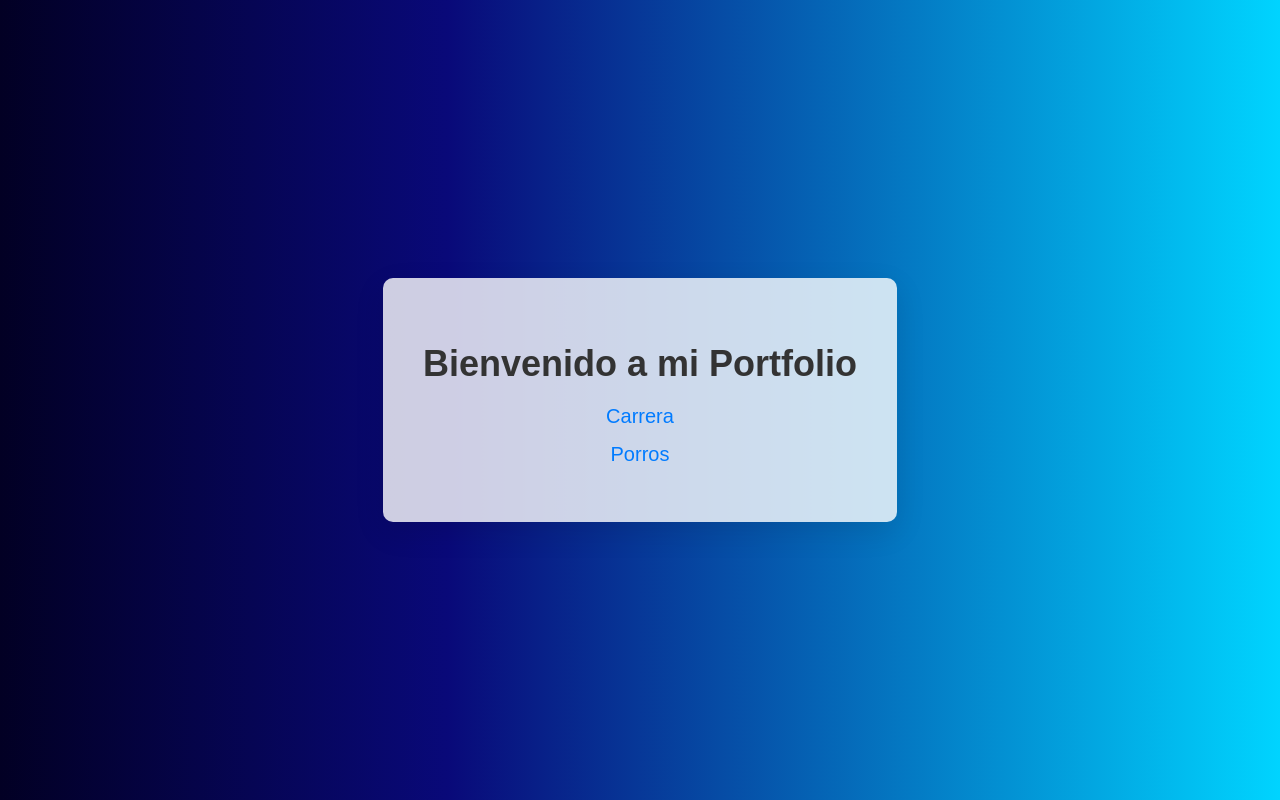
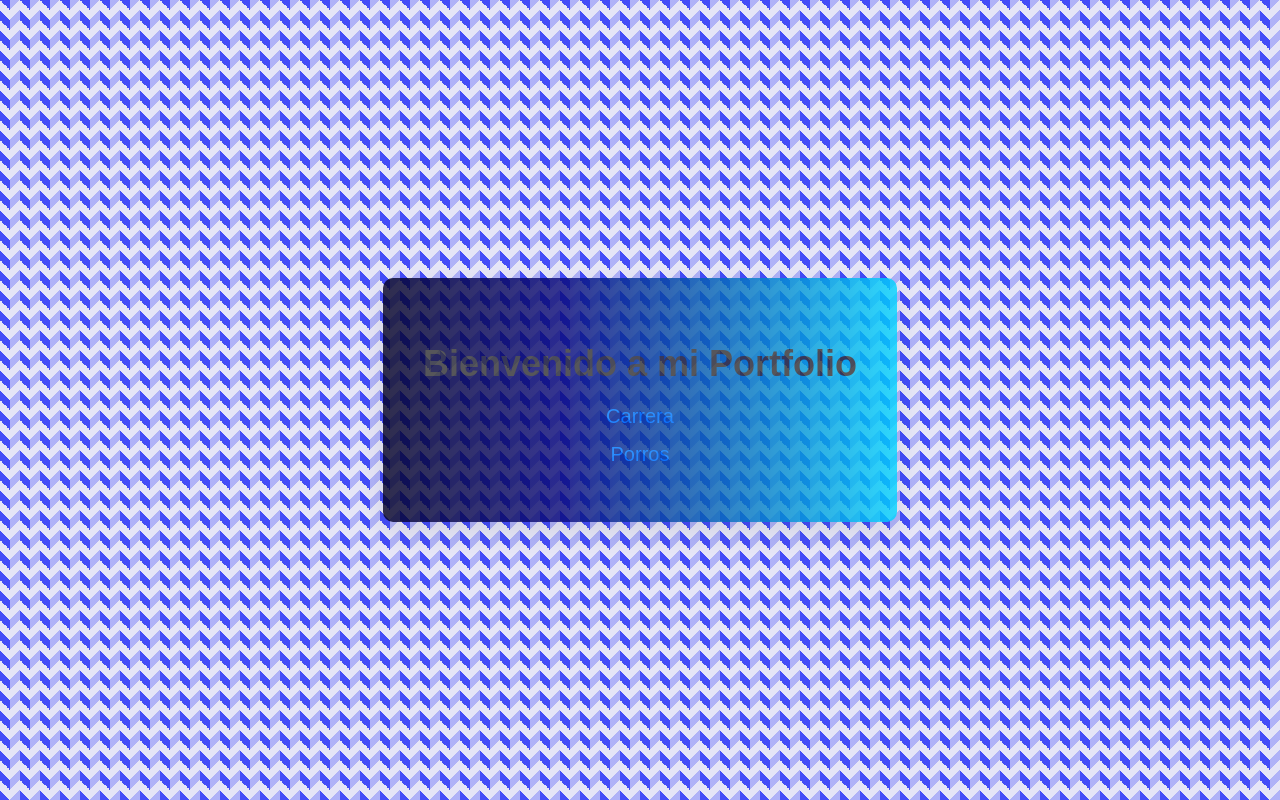
Before and after one commit to ChristianoGonaldo/ChristianoGonaldo.github.io, a plain HTML site: page index.html in a window 1280 px wide. Drawn offline with Linux system fonts and the light colour scheme.

Commit message:
Update backGround

```diff
--- a/index.html
+++ b/index.html
@@ -1,5 +1,6 @@
 <!DOCTYPE html>
 <html lang="es">
+
 <head>
     <meta charset="UTF-8">
     <meta name="viewport" content="width=device-width, initial-scale=1.0">
@@ -14,12 +15,14 @@
             justify-content: center;
             align-items: center;
             height: 100vh;
-          background: rgb(2,0,36);
-background: linear-gradient(90deg, rgba(2,0,36,1) 0%, rgba(9,9,121,1) 35%, rgba(0,212,255,1) 100%);}
+            background-color: #e5e5f7;
+            opacity: 0.8;
+            background: linear-gradient(135deg, #444cf755 25%, transparent 25%) -10px 0/ 20px 20px, linear-gradient(225deg, #444cf7 25%, transparent 25%) -10px 0/ 20px 20px, linear-gradient(315deg, #444cf755 25%, transparent 25%) 0px 0/ 20px 20px, linear-gradient(45deg, #444cf7 25%, #e5e5f7 25%) 0px 0/ 20px 20px;
+        }
 
         .container {
             text-align: center;
-            background-color: rgba(255, 255, 255, 0.8);
+            background: linear-gradient(90deg, rgba(2, 0, 36, 1) 0%, rgba(9, 9, 121, 1) 35%, rgba(0, 212, 255, 1) 100%);
             padding: 40px;
             border-radius: 10px;
             box-shadow: 0 10px 30px rgba(0, 0, 0, 0.1);
@@ -57,6 +60,7 @@ background: linear-gradient(90deg, rgba(2,0,36,1) 0%, rgba(9,9,121,1) 35%, rgba(
         }
     </style>
 </head>
+
 <body>
 
     <div class="container">
@@ -64,11 +68,12 @@ background: linear-gradient(90deg, rgba(2,0,36,1) 0%, rgba(9,9,121,1) 35%, rgba(
         <ul class="links">
             <li><a href="run/">Carrera</a></li>
             <li><a href="web/">Porros</a></li>
-<!--             <li><a href="#contacto">Contacto</a></li>
+            <!--             <li><a href="#contacto">Contacto</a></li>
             <li><a href="#habilidades">Habilidades</a></li>
             <li><a href="#blog">Blog</a></li> -->
         </ul>
     </div>
 
 </body>
+
 </html>
```
